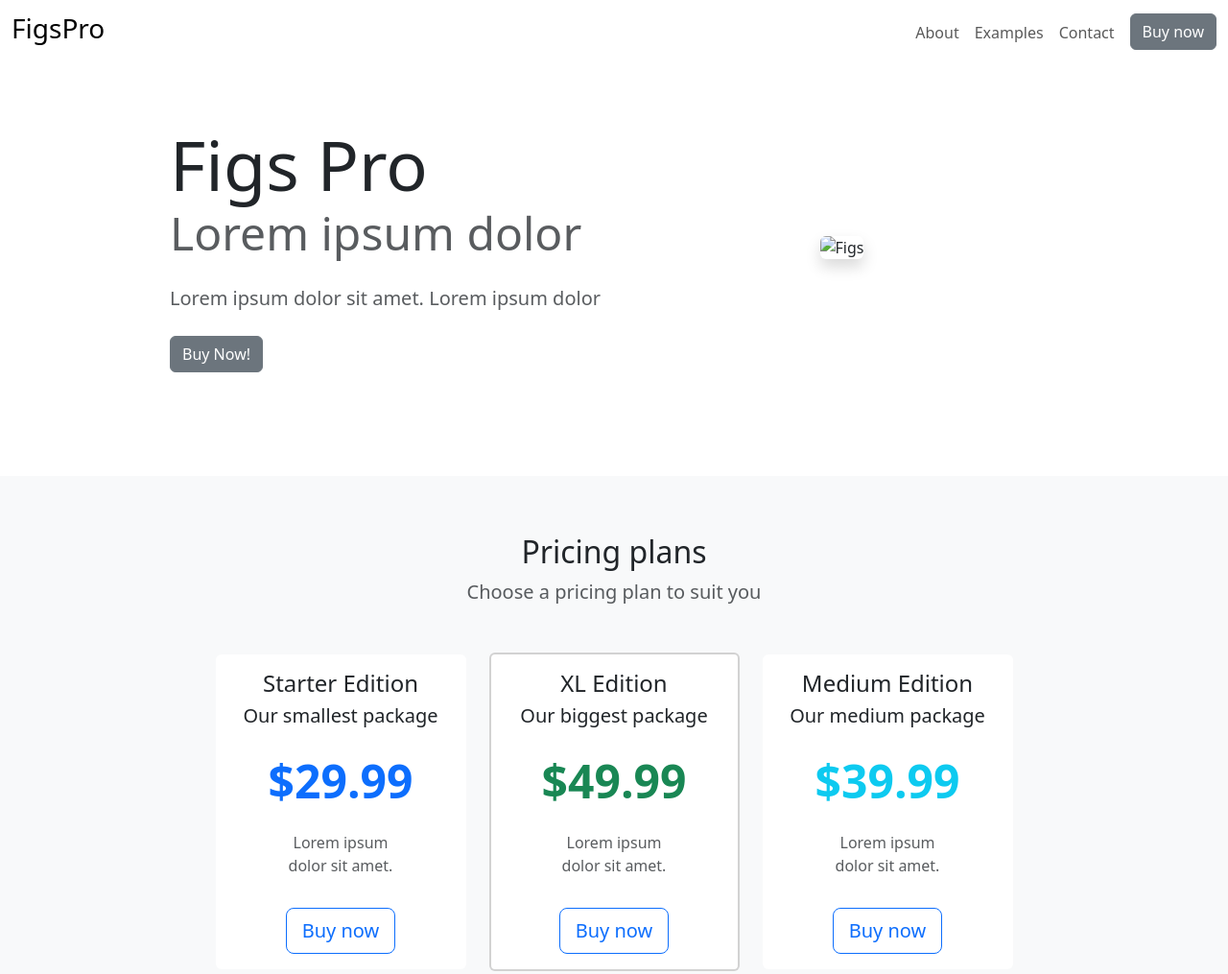
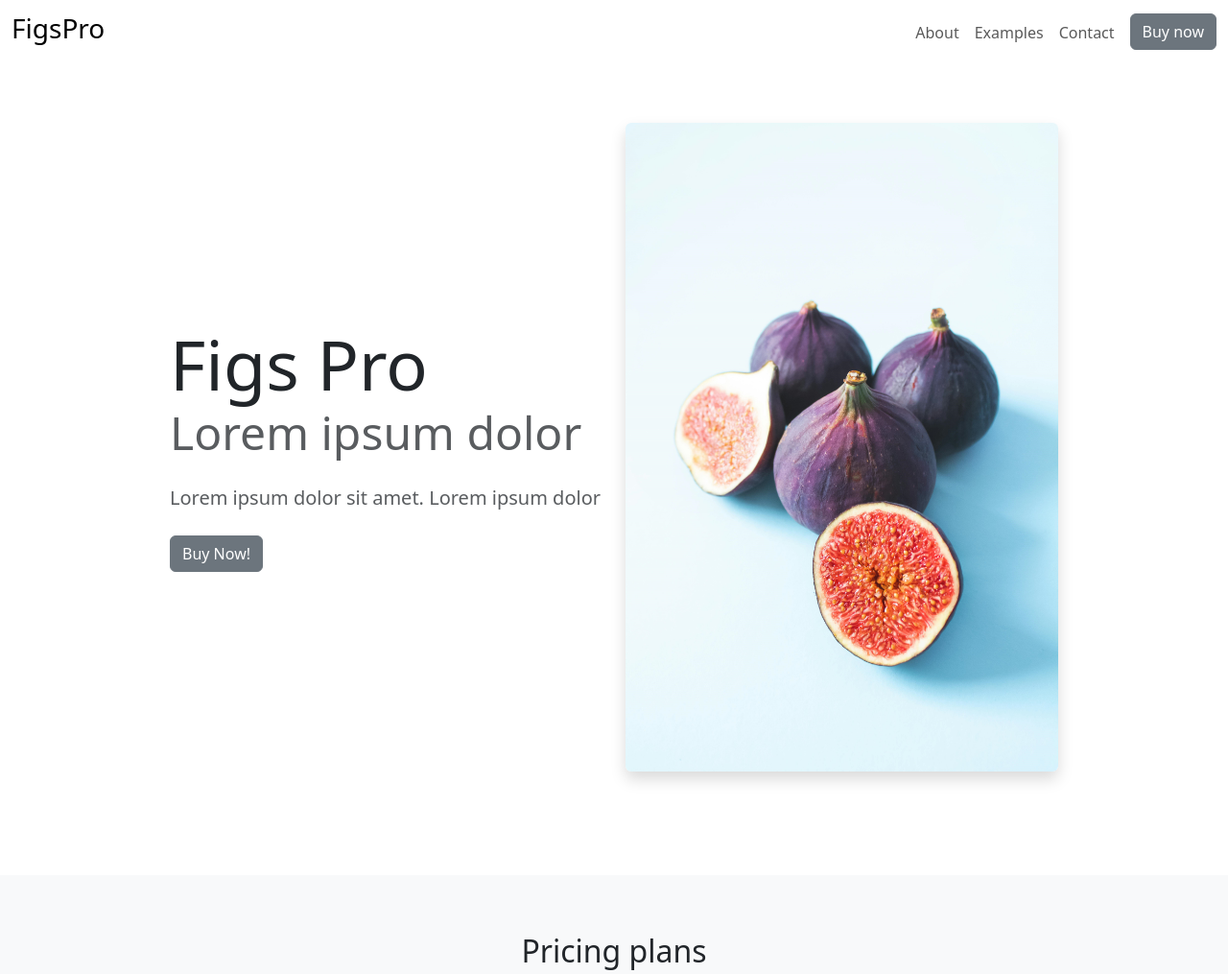
Before and after one commit to Msbee502/Bootsrap-assignment, a plain HTML site: page index.html in a window 1280 px wide. Shown: the top 1015 px of the page at 96% size. Drawn offline with nearby package versions, Linux system fonts and the light colour scheme; the site is published under a folder, as on GitHub Pages, so addresses that start at the root find nothing.

Commit message:
Update index.html

```diff
--- a/index.html
+++ b/index.html
@@ -62,7 +62,7 @@
                     <p class="lead my-4 text-muted">Lorem ipsum dolor sit amet. Lorem ipsum dolor</p>
                     <a href="#pricing" class="btn btn-secondary btn-large">Buy Now!</a>
                 </div>
-                <div class="col-md-5 text-center d-none d-md-block"><img src="/images/figs.jpg" alt="Figs"
+                <div class="col-md-5 text-center d-none d-md-block"><img src="./images/figs.jpg" alt="Figs"
                         class="img-fluid shadow rounded"> </div>
             </div>
         </div>
```
